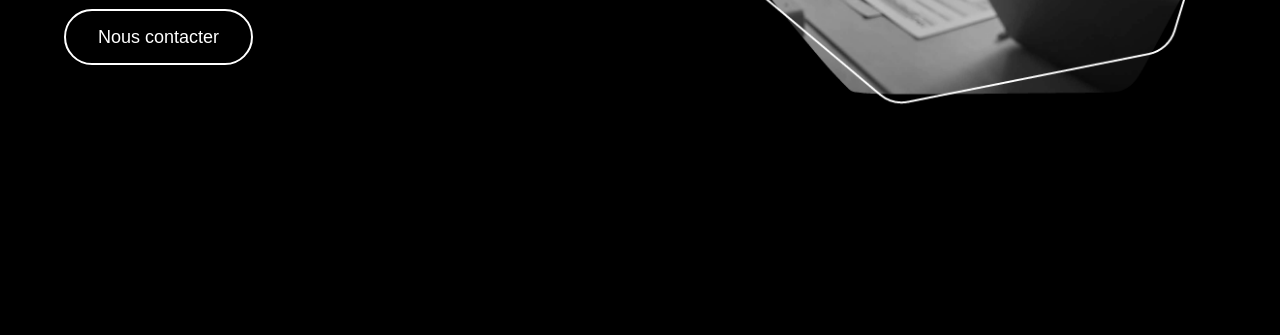
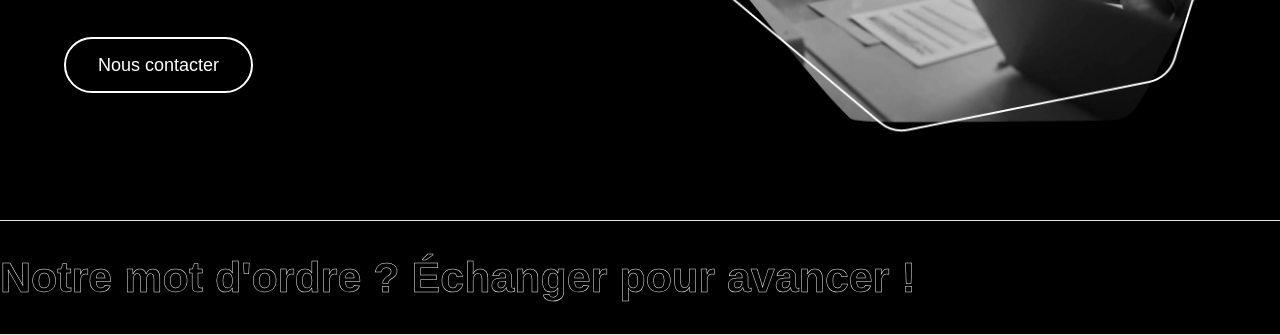
Before and after one commit to EthraDev/test-EXPERT-SA, a website: page index.html in a window 1280 px wide. Shown: the part 520-855 px from the top of the page. Before the commit the page ends 800 px from the top, so only its background shows below. Drawn offline with Linux system fonts and the light colour scheme; a web font is replaced by a local one.

Commit message:
:lipstick:modification of the first section

```diff
--- a/index.html
+++ b/index.html
@@ -10,7 +10,7 @@
 </head>
 <body>
 
-    <header>
+    <header class="fixed top-0 left-0 w-full bg-black">
         <nav class="flex justify-between px-12 py-4">
             <img src="img/logo-menu-gsexpertise.svg" alt="logo-menu-gsexpertise">
             <div class="flex justify-between gap-x-14 py-2">
@@ -23,11 +23,11 @@
                 <button class="text-lg rounded-full border-2 border-white px-10">Espace client</button>
             </div>
         </nav>
+        <hr class="hr">
     </header>
-    <hr class="hr">
 
     <main>
-        <section class="flex justify-between items-center px-16 my-14">
+        <section class="flex justify-between items-center px-16 mb-20 mt-48">
             <div>
                 <h1 class="title title-color">Vous avez des projets ?</h1>
                 <h2 class="title">Votre expert-comptable<br>est là pour les réaliser.</h2>
@@ -38,6 +38,12 @@
                 <img src="img/photo-accueil-header-equipe-cabinet-gsexpertise.png" alt="photo-accueil-header-equipe-cabinet-gsexpertise">
             </div>
         </section>
+
+        <section>
+            <hr>
+                <h2 class="slogan py-6">Notre mot d'ordre ? Échanger pour avancer !</h2>
+            <hr>
+        </section>
     </main>
 
     <script src="script.js"></script>
--- a/input.css
+++ b/input.css
@@ -26,3 +26,13 @@
 .title-color {
     color: #F16F51;
 }
+
+.slogan {
+    font-family: "lust-sans", sans-serif;
+    font-weight: 700;
+    font-style: normal;
+    font-size: 43px;
+    line-height: 65px;
+    -webkit-text-stroke: 0.5px white;
+    color: black;
+}
```
Also changed, not shown: output.css.
